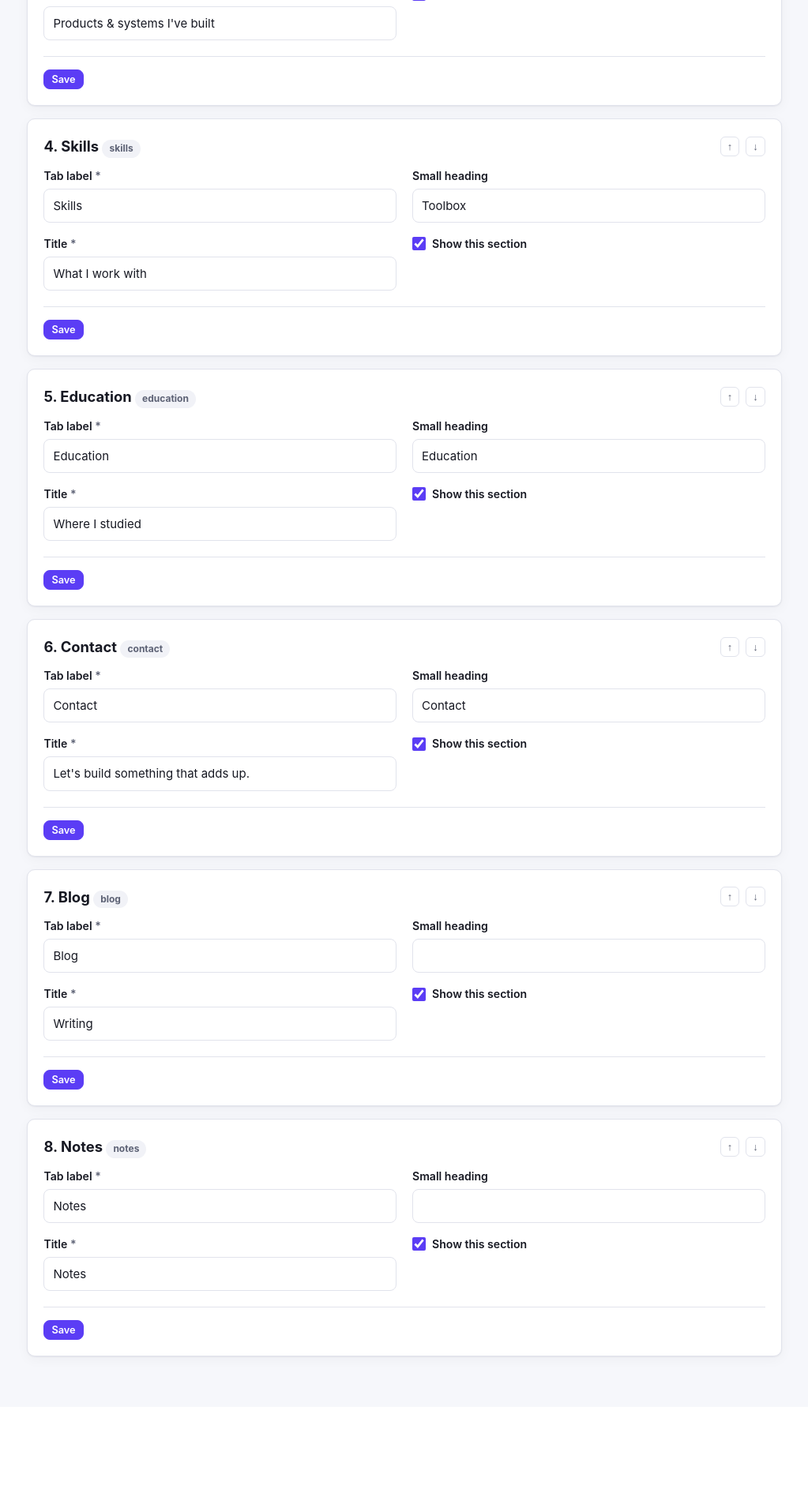
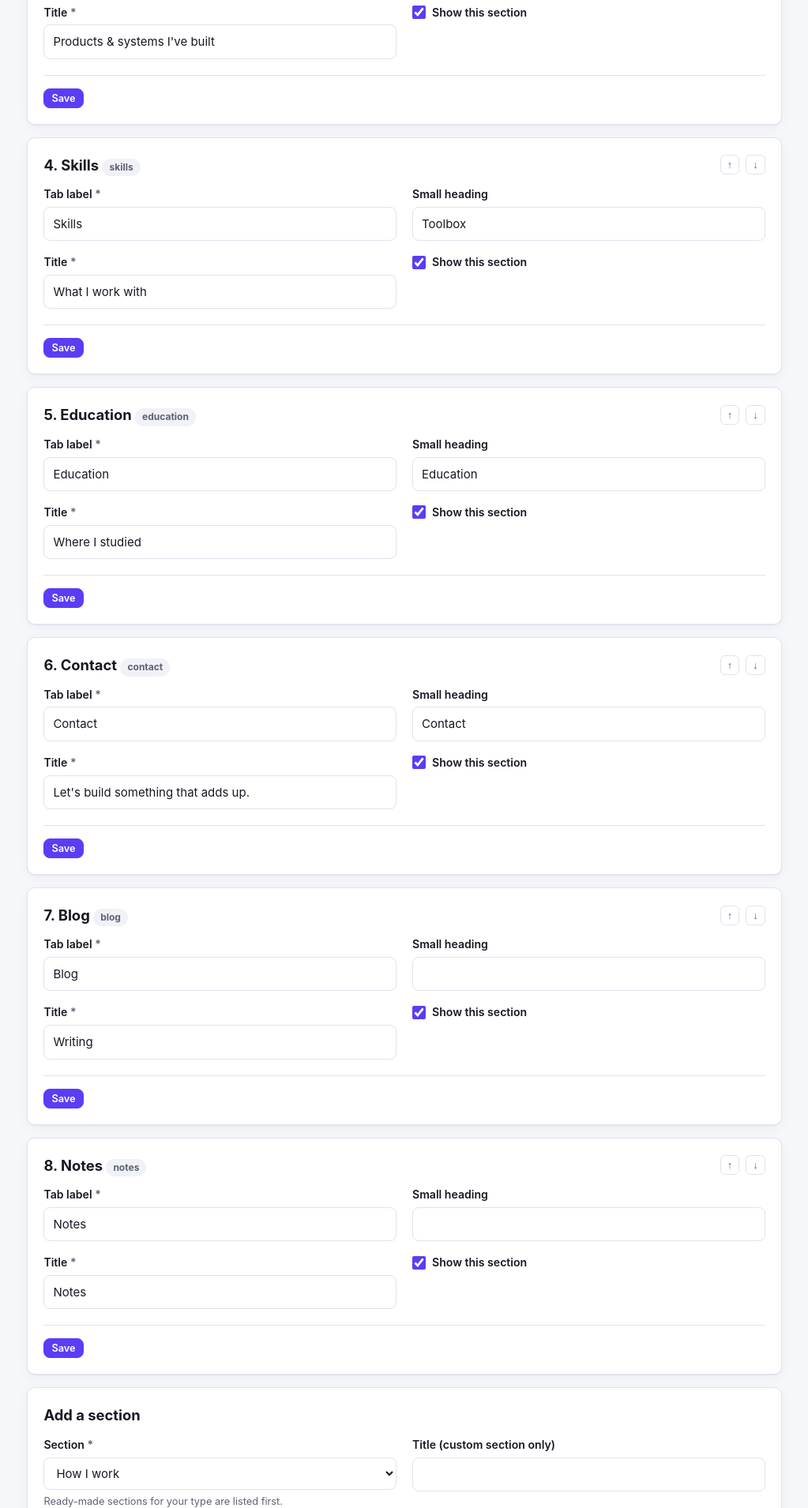
Before and after one commit to shakyarishesh/Portfolia, a Laravel app: page /admin/sections in a window 1280 px wide. Shown: the part 914-2824 px from the top of the page at 79% size, without its empty margins (252-1275 px from the left). Before the commit the page ends 2638 px from the top, so only its background shows below. Run offline with Laravel 12, Linux system fonts and the light colour scheme; a user stored in the database is signed in; data comes from the database, SQL or seed files in the repository; tables that the repository leaves empty hold one stand-in row (values such as "Sample post"); some libraries are stand-ins or nearby versions.

Commit message:
Admin content by type: type-aware project form and labels, documents, free-text sections

```diff
--- a/app/Admin/Resource.php
+++ b/app/Admin/Resource.php
@@ -45,6 +45,17 @@ abstract class Resource
 
     /** @return array<string, callable(Model): string|string> list column => label */
     abstract public static function columns(): array;
+
+    /** Name shown in the admin (sidebar, list title). Projects use the portfolio type's own word ("Campaigns" …). */
+    public static function label(): string
+    {
+        return static::LABEL;
+    }
+
+    public static function singular(): string
+    {
+        return static::SINGULAR;
+    }
 
     public static function query(): Builder
     {
--- a/app/Admin/Resources/ProjectResource.php
+++ b/app/Admin/Resources/ProjectResource.php
@@ -24,6 +24,16 @@ class ProjectResource extends Resource
     public const SEARCH = ['name', 'tagline', 'description'];
 
     public const NATURAL_KEY = ['name'];
+
+    public static function label(): string
+    {
+        return \App\Support\CurrentPortfolio::get()?->labels()['work'][0] ?? static::LABEL;
+    }
+
+    public static function singular(): string
+    {
+        return ucfirst(\App\Support\CurrentPortfolio::get()?->labels()['work'][3] ?? static::SINGULAR);
+    }
 
     /** Fields only shown when one of the portfolio's modules asks for them (config portfolio.modules.*.project_fields). */
     public const MODULE_FIELDS = ['problem', 'features', 'architecture', 'challenges', 'diagram', 'repo_url', 'technologies'];
--- a/app/Http/Controllers/Admin/ResourceController.php
+++ b/app/Http/Controllers/Admin/ResourceController.php
@@ -56,7 +56,7 @@ class ResourceController extends Controller
         $resource = Resources::bySlug($slug);
         $record = DB::transaction(fn () => $resource::save($resource::newModel(), $request->validate($resource::rules())));
 
-        return redirect()->route('admin.resources.edit', [$slug, $record->getKey()])->with('success', $resource::SINGULAR.' created.');
+        return redirect()->route('admin.resources.edit', [$slug, $record->getKey()])->with('success', $resource::singular().' created.');
     }
 
     public function edit(string $slug, int $id)
--- a/app/Http/Controllers/Admin/SectionController.php
+++ b/app/Http/Controllers/Admin/SectionController.php
@@ -3,7 +3,10 @@
 namespace App\Http\Controllers\Admin;
 
 use App\Http\Controllers\Controller;
+use App\Models\Portfolio;
 use App\Models\Section;
+use App\Support\CurrentPortfolio;
+use Illuminate\Support\Str;
 use Illuminate\Http\Request;
 use Illuminate\Support\Facades\DB;
 use Illuminate\Validation\Rule;
@@ -12,7 +15,55 @@ class SectionController extends Controller
 {
     public function index()
     {
-        return view('admin.sections', ['sections' => Section::query()->ordered()->get()]);
+        $portfolio = CurrentPortfolio::get();
+        $sections = Section::query()->ordered()->get();
+
+        return view('admin.sections', [
+            'sections' => $sections,
+            // Ready-made sections not added yet; the type's own come first.
+            'addable' => collect(Portfolio::sectionCatalog($portfolio->moduleKeys()))
+                ->except($sections->pluck('key')->all())
+                ->filter(fn ($s, $key) => Portfolio::isFreeTextSection($key))
+                ->sortBy(fn ($s, $key) => in_array($key, $portfolio->typeSectionKeys(), true) ? 0 : 1)
+                ->map(fn ($s) => $s[2])->all(),
+        ]);
+    }
+
+    /** Add a ready-made free-text section (Publications, Languages …) or a custom one with its own title. */
+    public function store(Request $request)
+    {
+        $catalog = Portfolio::sectionCatalog(CurrentPortfolio::get()->moduleKeys());
+        $data = $request->validate([
+            'key' => ['required', 'string', Rule::in([...array_keys(array_filter($catalog, fn ($s, $k) => Portfolio::isFreeTextSection($k), ARRAY_FILTER_USE_BOTH)), 'custom'])],
+            'title' => ['required_if:key,custom', 'nullable', 'string', 'max:150'],
+        ]);
+        if ($data['key'] === 'custom') {
+            $base = 'custom-'.(Str::slug($data['title']) ?: 'section');
+            $key = $base;
+            for ($i = 2; Section::query()->where('key', $key)->exists(); $i++) {
+                $key = "{$base}-{$i}";
+            }
+            [$label, $eyebrow, $title] = [Str::limit($data['title'], 30, ''), null, $data['title']];
+        } else {
+            $key = $data['key'];
+            [$label, $eyebrow, $title] = $catalog[$key];
+            if (Section::query()->where('key', $key)->exists()) {
+                return back()->withErrors(['key' => 'That section is already on your portfolio.']);
+            }
+        }
+        $section = Section::create(['key' => $key, 'nav_label' => $label, 'eyebrow' => $eyebrow, 'title' => $title,
+            'sort_order' => (int) Section::query()->max('sort_order') + 1]);
+
+        return redirect(route('admin.sections.index').'#section-'.$section->id)->with('success', "“{$section->title}” added — write its text below. It stays off the public site until it has some.");
+    }
+
+    /** Only free-text sections can be removed; the built-in ones are hidden instead. */
+    public function destroy(Section $section)
+    {
+        abort_unless(Portfolio::isFreeTextSection($section->key), 403);
+        $section->delete();
+
+        return back()->with('success', "“{$section->title}” removed. You can restore it from the audit log.");
     }
 
     public function update(Request $request, Section $section)
@@ -22,7 +73,11 @@ class SectionController extends Controller
             'eyebrow' => ['nullable', 'string', 'max:60'],
             'title' => ['required', 'string', 'max:150'],
             'is_visible' => ['nullable', 'boolean'],
+            'body' => ['nullable', 'string', 'max:20000'],
         ]);
+        if (! Portfolio::isFreeTextSection($section->key)) {
+            unset($data['body']); // built-in sections show records, not text
+        }
         $data['is_visible'] = $request->boolean('is_visible');
         if ($section->key === 'home' && ! $data['is_visible']) {
             return back()->withErrors(['is_visible' => 'The Home section is always shown.']);
--- a/app/Models/Project.php
+++ b/app/Models/Project.php
@@ -107,6 +107,12 @@ class Project extends Model
         return $this->media()->where('collection', 'screenshot');
     }
 
+    /** Supporting documents (PDF), shown as downloads on the project page. */
+    public function documents(): MorphMany
+    {
+        return $this->media()->where('collection', 'document');
+    }
+
     public function period(): string
     {
         $end = $this->is_current ? 'Present' : ($this->end_date?->format('M Y') ?? '');
--- a/resources/views/admin/dashboard.blade.php
+++ b/resources/views/admin/dashboard.blade.php
@@ -42,7 +42,7 @@
         @foreach ($stats as $row)
           @php $r = $row['resource']; $c = $row['counts']; @endphp
           <tr>
-            <td><a href="{{ route('admin.resources.index', $r::SLUG) }}">{{ $r::LABEL }}</a></td>
+            <td><a href="{{ route('admin.resources.index', $r::SLUG) }}">{{ $r::label() }}</a></td>
             <td>{{ $c['published'] ?? 0 }}</td>
             <td>{{ $c['draft'] ?? 0 }}</td>
             <td>@if ($c['needs_review'] ?? 0)<a href="{{ route('admin.resources.index', [$r::SLUG, 'status' => 'needs_review']) }}"><span class="badge needs_review">{{ $c['needs_review'] }}</span></a>@else 0 @endif</td>
--- a/resources/views/admin/layout.blade.php
+++ b/resources/views/admin/layout.blade.php
@@ -54,7 +54,7 @@
     <div class="nav-group">
       <p>Content</p>
       @foreach (\App\Admin\Resources::ALL as $r)
-        <a class="nav {{ request()->route('slug') === $r::SLUG ? 'active' : '' }}" href="{{ route('admin.resources.index', $r::SLUG) }}">{{ $r::LABEL }}</a>
+        <a class="nav {{ request()->route('slug') === $r::SLUG ? 'active' : '' }}" href="{{ route('admin.resources.index', $r::SLUG) }}">{{ $r::label() }}</a>
       @endforeach
     </div>
     <div class="nav-group">
--- a/resources/views/admin/sections.blade.php
+++ b/resources/views/admin/sections.blade.php
@@ -1,13 +1,15 @@
 @extends('admin.layout')
 @section('title', 'Sections & order')
 @section('content')
-<p class="muted" style="margin-bottom:16px">These are the tabs on the public site. Hidden sections, and sections with nothing published, are left out automatically.</p>
+<p class="muted" style="margin-bottom:16px">These are the tabs on the public site. Hidden sections, and sections with nothing published, are left out automatically.
+  Text sections (Teaching philosophy, Publications, your own …) show the text you write here.</p>
 <div class="stack">
   @foreach ($sections as $section)
-    <form class="card" method="post" action="{{ route('admin.sections.update', $section) }}">
+    @php $freeText = \App\Models\Portfolio::isFreeTextSection($section->key); @endphp
+    <form class="card" method="post" action="{{ route('admin.sections.update', $section) }}" id="section-{{ $section->id }}">
       @csrf @method('PUT')
       <div class="topbar" style="margin-bottom:12px">
-        <h2 style="margin:0">{{ $loop->iteration }}. {{ $section->nav_label }} <span class="badge">{{ $section->key }}</span> @unless ($section->is_visible)<span class="badge draft">hidden</span>@endunless</h2>
+        <h2 style="margin:0">{{ $loop->iteration }}. {{ $section->nav_label }} <span class="badge">{{ $freeText ? 'text' : $section->key }}</span> @if ($freeText && blank($section->body))<span class="badge pending">empty — not shown</span>@endif @unless ($section->is_visible)<span class="badge draft">hidden</span>@endunless</h2>
         <div class="actions">
           <button class="icon-btn" type="submit" form="up-{{ $section->id }}" aria-label="Move {{ $section->nav_label }} up" @disabled($loop->first)>↑</button>
           <button class="icon-btn" type="submit" form="down-{{ $section->id }}" aria-label="Move {{ $section->nav_label }} down" @disabled($loop->last)>↓</button>
@@ -22,11 +24,32 @@
         @else
           <input type="hidden" name="is_visible" value="1">
         @endif
+        @if ($freeText)
+          @include('admin.partials.field', ['name' => 'body', 'field' => ['type' => 'textarea', 'label' => 'Text', 'rows' => 8,
+              'help' => 'Markdown: blank line between paragraphs, **bold**, [link](https://…), "- " for lists, ![alt](https://… image). Leave empty to keep the section off the public site.'], 'value' => $section->body])
+        @endif
       </div>
-      <div class="form-actions"><button class="btn primary sm" type="submit" data-loading="Saving…">Save</button></div>
+      <div class="form-actions">
+        <button class="btn primary sm" type="submit" data-loading="Saving…">Save</button>
+        @if ($freeText)<button class="btn sm danger" type="submit" form="delete-{{ $section->id }}">Remove section</button>@endif
+      </div>
     </form>
+    @if ($freeText)
+      <form id="delete-{{ $section->id }}" method="post" action="{{ route('admin.sections.destroy', $section) }}" data-confirm="Remove “{{ $section->title }}” and its text?" hidden>@csrf @method('DELETE')</form>
+    @endif
     <form id="up-{{ $section->id }}" method="post" action="{{ route('admin.sections.move', $section) }}" hidden>@csrf<input type="hidden" name="direction" value="up"></form>
     <form id="down-{{ $section->id }}" method="post" action="{{ route('admin.sections.move', $section) }}" hidden>@csrf<input type="hidden" name="direction" value="down"></form>
   @endforeach
+
+  <form class="card" method="post" action="{{ route('admin.sections.store') }}">
+    @csrf
+    <h2 style="margin-top:0">Add a section</h2>
+    <div class="form-grid">
+      @include('admin.partials.field', ['name' => 'key', 'field' => ['type' => 'select', 'label' => 'Section', 'rules' => ['required'],
+          'options' => $addable + ['custom' => 'Custom section (your own title)…'], 'help' => 'Ready-made sections for your type are listed first.'], 'value' => old('key')])
+      @include('admin.partials.field', ['name' => 'title', 'field' => ['type' => 'text', 'label' => 'Title (custom section only)'], 'value' => old('title')])
+    </div>
+    <div class="form-actions"><button class="btn sm" type="submit">Add section</button></div>
+  </form>
 </div>
 @endsection
--- a/routes/web.php
+++ b/routes/web.php
@@ -81,6 +81,8 @@ Route::prefix('admin')->name('admin.')->middleware(['auth', 'can:portal', Resolv
     Route::get('/analytics', Admin\AnalyticsController::class)->name('analytics');
 
     Route::get('/sections', [Admin\SectionController::class, 'index'])->name('sections.index');
+    Route::post('/sections', [Admin\SectionController::class, 'store'])->name('sections.store');
+    Route::delete('/sections/{section}', [Admin\SectionController::class, 'destroy'])->name('sections.destroy');
     Route::put('/sections/{section}', [Admin\SectionController::class, 'update'])->name('sections.update');
     Route::post('/sections/{section}/move', [Admin\SectionController::class, 'move'])->name('sections.move');
 
```
Also changed, not shown: app/Http/Controllers/Admin/ProjectMediaController.php (+11 -6 lines), resources/views/admin/resources/form.blade.php (+30 -7 lines), resources/views/admin/resources/index.blade.php (+4 -4 lines), tests/Feature/TypeContentAdminTest.php (added, +97 -0 lines).
